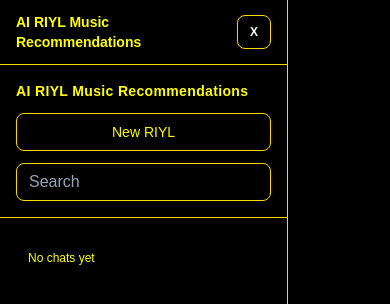
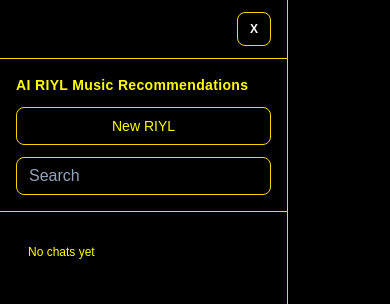
Before and after one commit to ARdevXYZ/ai-riyl-music-chatbot, a Next.js app: page / in a window 390 px wide. Both pictures are taken after a click on the button "Open sidebar". Shown: the top 304 px of the page. Built offline with nearby package versions, Linux system fonts and the light colour scheme; a web font is replaced by a local one.

Commit message:
Updated spinner color, resolved double title in mobile menu

```diff
--- a/app/page.tsx
+++ b/app/page.tsx
@@ -32,7 +32,7 @@ const makeId = () => {
 function Spinner() {
   return (
     <div className="flex items-center gap-2 text-pollen">
-      <span className="h-4 w-4 rounded-full border-2 border-pollen border-t-transparent animate-spin" />
+      <span className="h-4 w-4 rounded-full border-2 border-[#FFFF00] border-t-[#00FFFF] animate-spin" />
       <span className="text-xs">Finding your curated music rex ...</span>
     </div>
   );
@@ -81,7 +81,7 @@ function Sidebar({
           <div className="px-3 py-4 text-xs text-pollen">No chats yet</div>
         ) : (
           <div className="space-y-1">
-            <h3 className="text-sm text-light tracking-wide italic uppercase mt-4 mb-2" aria-label="Your History" title="Your History">Your History</h3>
+            <h3 className="text-sm text-light tracking-wide italic uppercase mt-2 mb-2" aria-label="Your History" title="Your History">Your History</h3>
             {chats.map((chat) => {
               const isActive = chat.id === selectedChatId;
               return (
@@ -278,8 +278,7 @@ function AppShell({
             aria-label="Close sidebar"
           />
           <div className="absolute left-0 top-0 h-full w-72 border-r border-pollen bg-black shadow-2xl">
-            <div className="flex items-center justify-between border-b border-pollen px-4 py-3">
-              <div className="text-sm font-semibold text-pollen">AI RIYL Music Recommendations</div>
+            <div className="flex items-center justify-end border-b border-pollen px-4 py-3">
               <button
                 className="rounded-lg bg-black border border-pollen px-3 py-2 text-xs font-semibold text-white hover:bg-black focus:outline-none focus-visible:ring-2 focus-visible:ring-emerald-500"
                 onClick={() => setIsSidebarOpen(false)}
--- a/pages/api/chat.tsx
+++ b/pages/api/chat.tsx
@@ -24,7 +24,7 @@ export default async function handler(
   }
 
   // Concatenate the fixed instruction with the user prompt.
-  const concatenatedPrompt = `Give me 10 related music recommendations RIYL ${prompt}`;
+  const concatenatedPrompt = `Give me 9 related music recommendations RIYL ${prompt}`;
 
   try {
     const completion = await openai.chat.completions.create({
```
